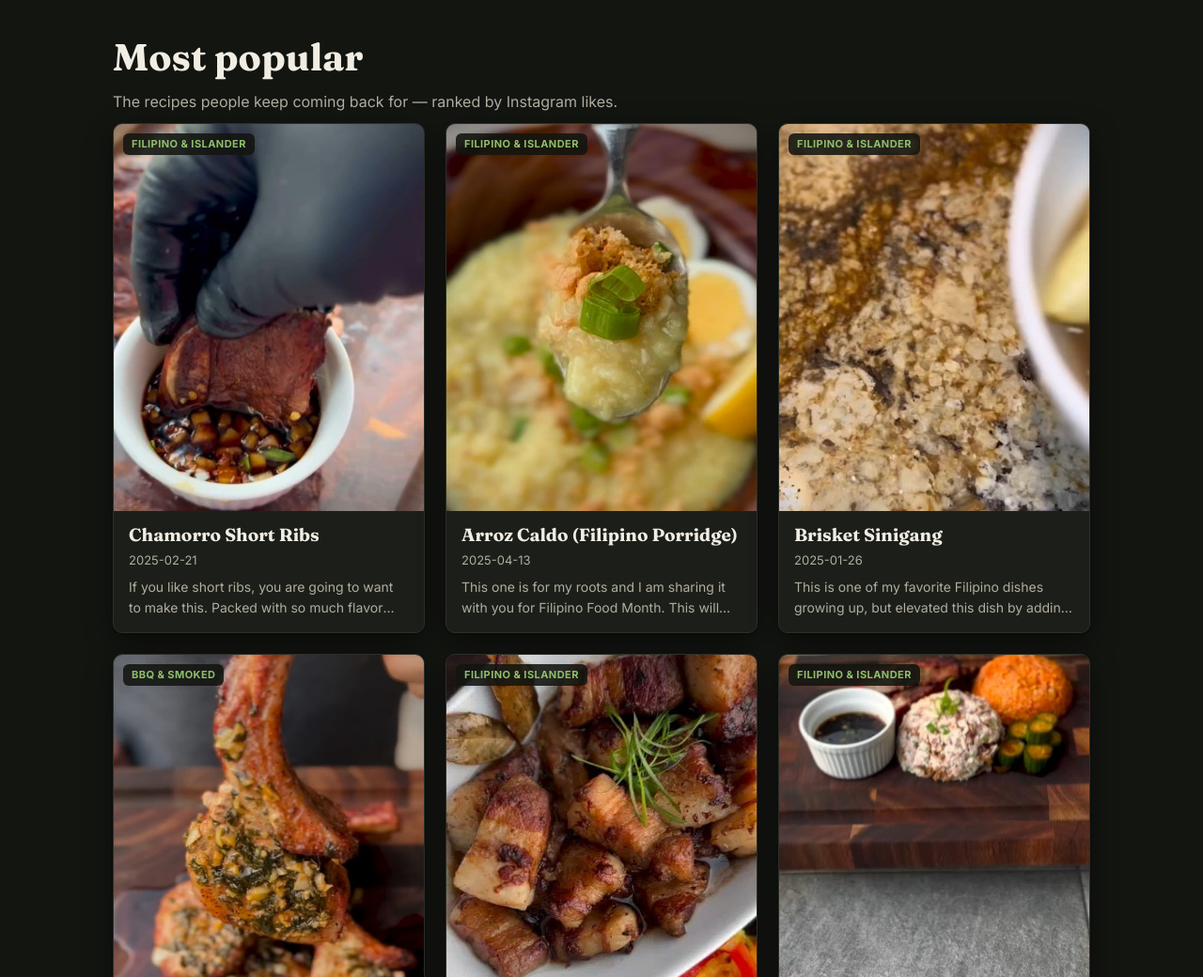
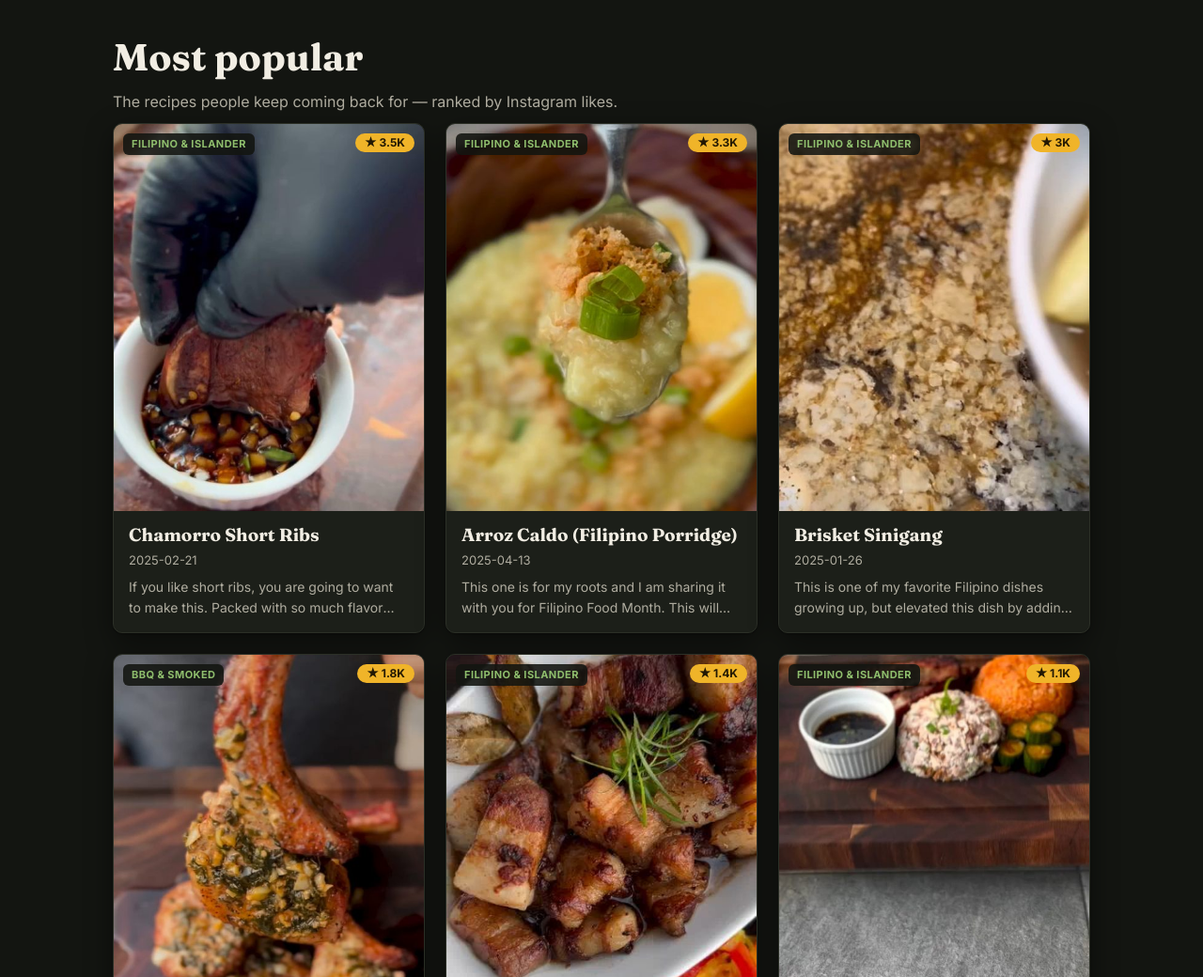
Before and after one commit to btcooks/bt-cooks, a plain HTML site: page index.html in a window 1280 px wide. Shown: the part 1760-2800 px from the top of the page at 94% size. Drawn offline with Linux system fonts and the light colour scheme.

Commit message:
Style star badges, follow buttons, and contact spacing

```diff
--- a/styles.css
+++ b/styles.css
@@ -208,6 +208,16 @@ main, .site-header, .site-footer { position: relative; z-index: 1; }
 .btn.ghost { background: transparent; color: #fff; border-color: rgba(255, 255, 255, 0.55); }
 .btn.ghost:hover { background: rgba(255, 255, 255, 0.12); }
 .btn svg { width: 16px; height: 16px; flex: none; }
+.header-follow {
+  padding: 7px 14px;
+  font-size: 13px;
+  border-color: var(--line);
+  white-space: nowrap;
+}
+.header-follow:hover { border-color: var(--accent); color: var(--accent); background: rgba(255, 255, 255, 0.06); }
+@media (max-width: 980px) {
+  .header-follow { display: none; }
+}
 
 /* About */
 .about { padding: 48px 20px 64px; }
@@ -519,3 +529,18 @@ main, .site-header, .site-footer { position: relative; z-index: 1; }
 .footer-links { display: flex; gap: 16px; align-items: center; }
 .footer-links a { display: inline-flex; align-items: center; gap: 8px; }
 .footer-links svg { width: 15px; height: 15px; flex: none; }
+.star-badge {
+  position: absolute;
+  top: 10px;
+  right: 10px;
+  display: inline-flex;
+  align-items: center;
+  gap: 4px;
+  background: #f0b429;
+  color: #221803;
+  border-radius: 999px;
+  padding: 4px 10px;
+  font-size: 12px;
+  font-weight: 700;
+  line-height: 1;
+}
```
